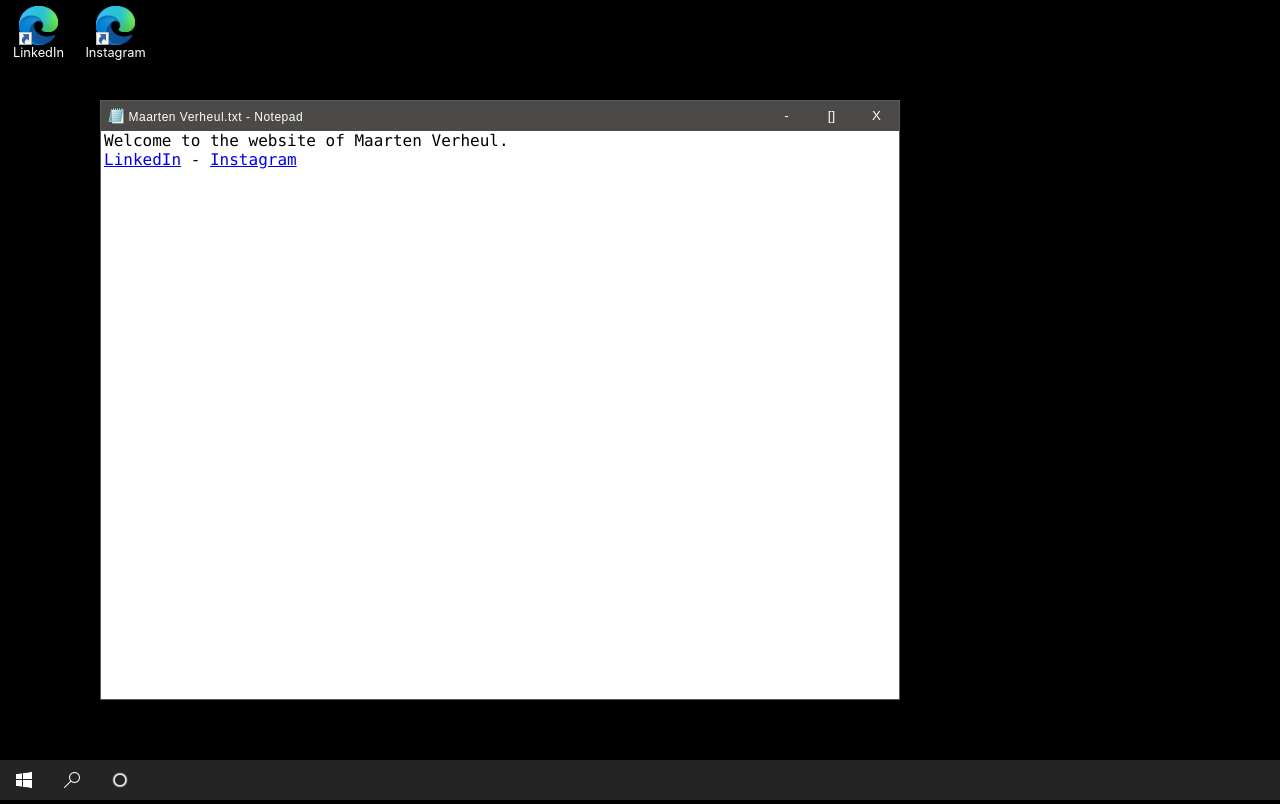
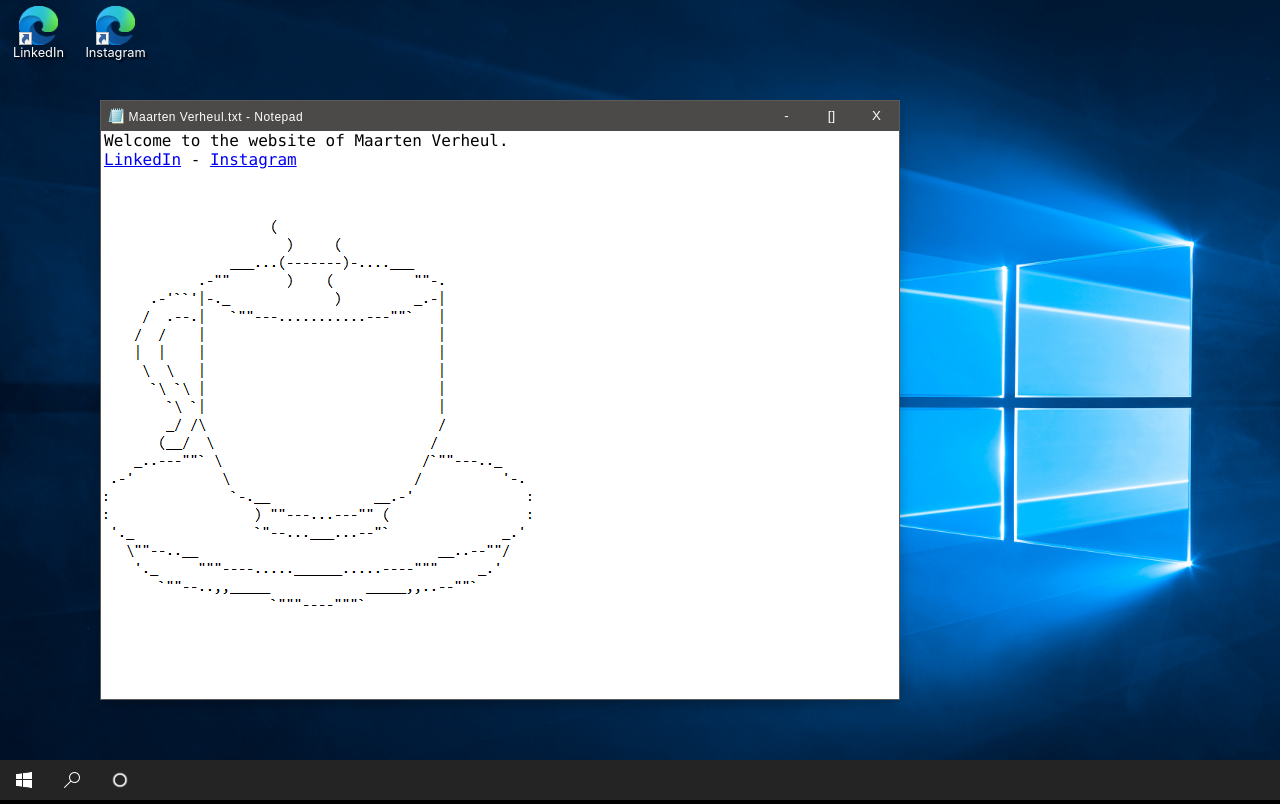
Before and after one commit to maartenverheul/maartenverheul.github.io, a React app: page / in a window 1280 px wide. Built offline with nearby package versions, Linux system fonts and the light colour scheme.

Commit message:
Add Notepad application

```diff
--- /dev/null
+++ b/src/apps/NotepadApp.tsx
@@ -0,0 +1,20 @@
+import React from "react";
+import AppShell from "../components/appshell/AppShell";
+
+export default class NotepadApp extends React.Component {
+
+  render(){
+    return (
+      <AppShell title="Maarten Verheul.txt - Notepad" icon="icon" position={[100, 100]} size={[800, 600]}>
+        <div style={{marginLeft: 3, fontFamily: 'consolas'}}>
+          <p>Welcome to the website of Maarten Verheul.<br/>
+          <a target="blank" href="https://www.linkedin.com/in/maarten-verheul/">LinkedIn</a> -&nbsp;
+          <a target="blank" href="https://www.instagram.com/meerofmindermaarten/">Instagram</a>
+          </p><br/>
+          <div className="img-coffee"></div>
+        </div>
+      </AppShell>
+    )
+  }
+
+}
--- a/src/pages/Desktop.scss
+++ b/src/pages/Desktop.scss
@@ -4,7 +4,7 @@
 
   &.desktop {
     background-color: black;
-    // background-image: url(./assets/background.jpg);
+    background-image: url(../assets/background.jpg);
     background-size: cover;
     background-repeat: no-repeat;
     background-position: center;
@@ -12,7 +12,7 @@
 }
 
 .img-coffee {
-  // background-image: url(./assets/img/coffee.png);
+  background-image: url(../assets/img/coffee.png);
   width: 428px;
   height: 386px;
   background-position: top left;
--- a/src/pages/Desktop.tsx
+++ b/src/pages/Desktop.tsx
@@ -1,8 +1,8 @@
 import React from 'react';
 import './Desktop.scss';
-import AppShell from '../components/appshell/AppShell';
 import ShortcutLayer from '../components/shortcutlayer/ShortcutLayer';
 import Taskbar from '../components/taskbar/Taskbar';
+import NotepadApp from '../apps/NotepadApp';
 
 class Desktop extends React.Component {
 
@@ -10,15 +10,7 @@ class Desktop extends React.Component {
     return (
       <div className="desktop screen show">
         <ShortcutLayer/>
-        <AppShell title="Maarten Verheul.txt - Notepad" icon="icon" position={[100, 100]} size={[800, 600]}>
-          <div style={{marginLeft: 3, fontFamily: 'consolas'}}>
-            <p>Welcome to the website of Maarten Verheul.<br/>
-            <a target="blank" href="https://www.linkedin.com/in/maarten-verheul/">LinkedIn</a> -&nbsp;
-            <a target="blank" href="https://www.instagram.com/meerofmindermaarten/">Instagram</a>
-            </p><br/>
-            <div className="img-coffee"></div>
-          </div>
-        </AppShell>
+        <NotepadApp />
         <Taskbar />
       </div>
     )
```
